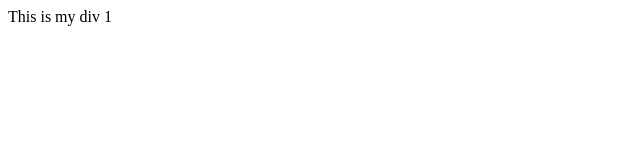
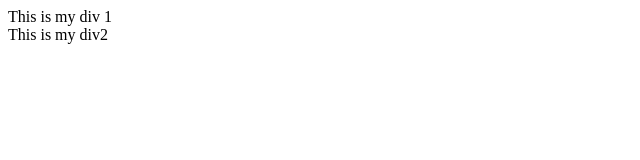
Before and after one commit to michaelcalusa/mygitproj, a plain HTML site: page index.html in a window 1280 px wide. Shown: the full height of the page, 0-640 px from the left. Drawn offline with Linux system fonts and the light colour scheme.

Commit message:
Added new div

```diff
--- a/index.html
+++ b/index.html
@@ -1,5 +1,6 @@
 <html>
 <body>
 	<div> This is my div 1</div>
+	<div> This is my div2 </div>
 </body>
 </html>
```
